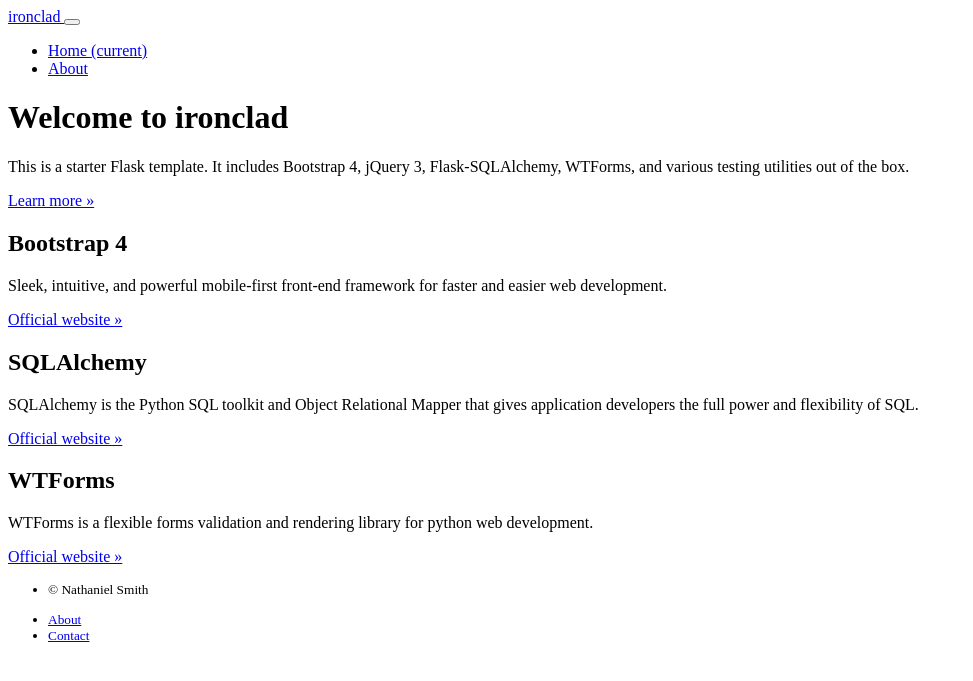
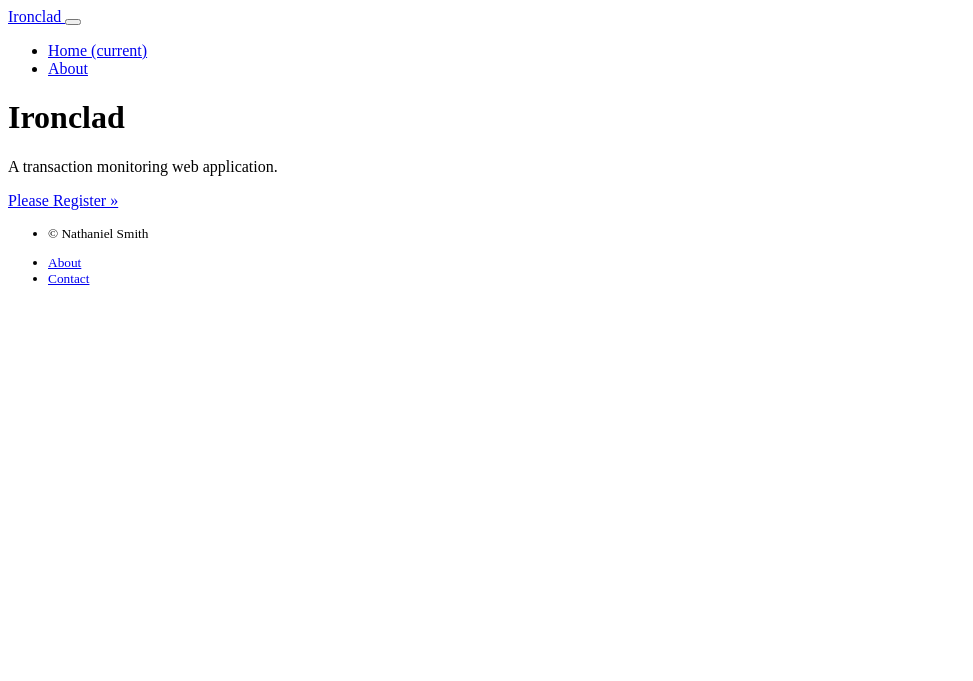
Before and after one commit to ideintheclouds/ironclad, a Flask app: template ironclad/templates/public/home.html in a window 1280 px wide. Shown: the top 681 px of the page, without its empty margins (0-973 px from the left). Run offline with Flask 2, Linux system fonts and the light colour scheme; the template is opened without the code that fills it, so the values that code supplies are empty; parts of the project's set-up code (start-up, migrations or seed data) failed here and were passed over.

Commit message:
Add in better views for Ironclad

```diff
--- a/ironclad/templates/nav.html
+++ b/ironclad/templates/nav.html
@@ -2,7 +2,7 @@
 <nav class="navbar navbar-expand-lg navbar-dark bg-dark fixed-top">
   <div class="container-fluid">
   <a class="navbar-brand" href="{{ url_for('public.home') }}">
-     ironclad
+     Ironclad
   </a>
   <button class="navbar-toggler" type="button" data-bs-toggle="collapse" data-bs-target="#navbarSupportedContent" aria-controls="navbarSupportedContent"
     aria-expanded="false" aria-label="Toggle navigation">
--- a/ironclad/templates/public/home.html
+++ b/ironclad/templates/public/home.html
@@ -5,30 +5,10 @@
 <div class="jumbotron">
     <div class="container">
 
-      <h1 class="display-3">Welcome to ironclad</h1>
+      <h1 class="display-3">Ironclad</h1>
 
-      <p>This is a starter Flask template. It includes Bootstrap 4, jQuery 3, Flask-SQLAlchemy, WTForms, and various testing utilities out of the box.</p>
-      <p><a href="https://github.com/cookiecutter-flask/cookiecutter-flask" class="btn btn-primary btn-large">Learn more &raquo;</a></p>
+      <p>A transaction monitoring web application.</p>
+      <p><a  href="{{ url_for('public.register') }}" class="btn btn-primary btn-large">Please Register &raquo;</a></p>
     </div>
 </div><!-- /.jumbotron -->
-
-<div class="container">
-  <div class="row">
-    <div class="col-lg-4">
-      <h2><i class="fa fa-code"></i> Bootstrap 4</h2>
-      <p>Sleek, intuitive, and powerful mobile-first front-end framework for faster and easier web development.</p>
-      <p><a class="btn btn-outline-secondary" href="http://getbootstrap.com/">Official website &raquo;</a></p>
-    </div>
-    <div class="col-lg-4">
-      <h2><i class="fa fa-flask"></i> SQLAlchemy</h2>
-      <p>SQLAlchemy is the Python SQL toolkit and Object Relational Mapper that gives application developers the full power and flexibility of SQL.</p>
-      <p><a href="http://www.sqlalchemy.org/" class="btn btn-outline-secondary">Official website &raquo;</a></p>
-   </div>
-    <div class="col-lg-4">
-      <h2><i class="fa fa-edit"></i> WTForms</h2>
-      <p>WTForms is a flexible forms validation and rendering library for python web development.</p>
-      <p><a href="http://wtforms.simplecodes.com/" class="btn btn-outline-secondary">Official website &raquo;</a></p>
-    </div>
-  </div><!-- /.row -->
-</div>
 {% endblock %}
```
